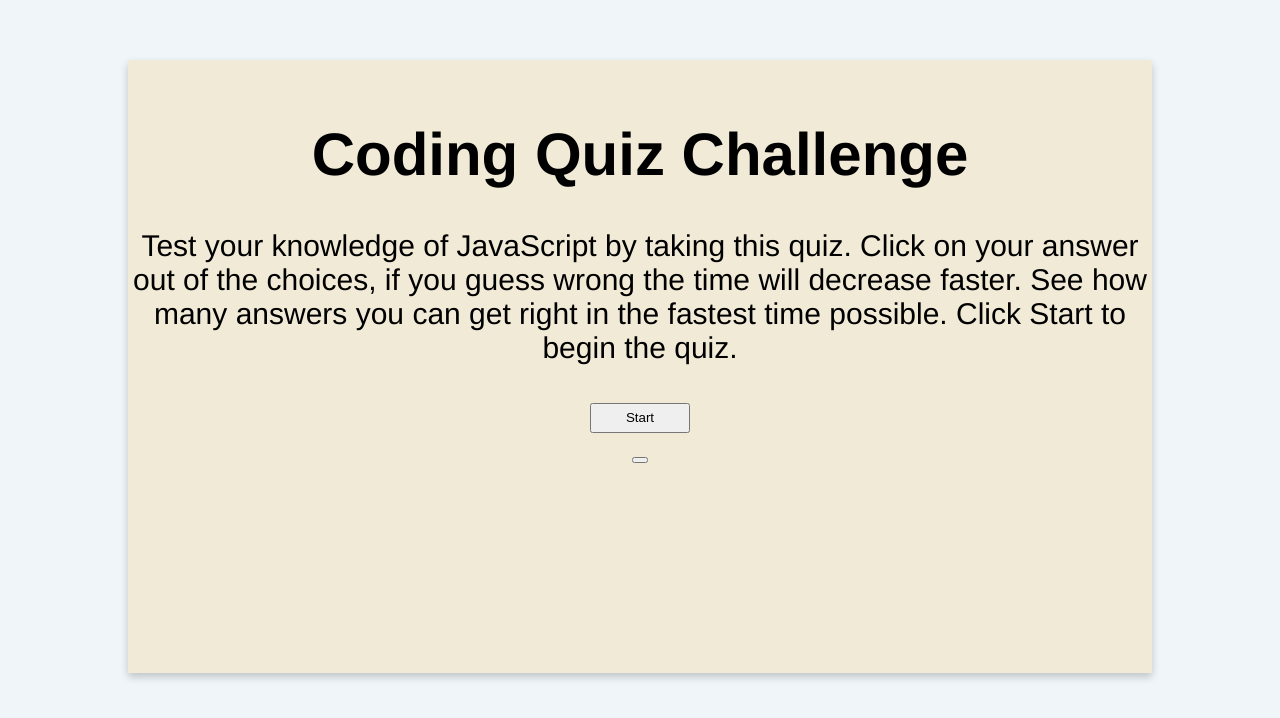
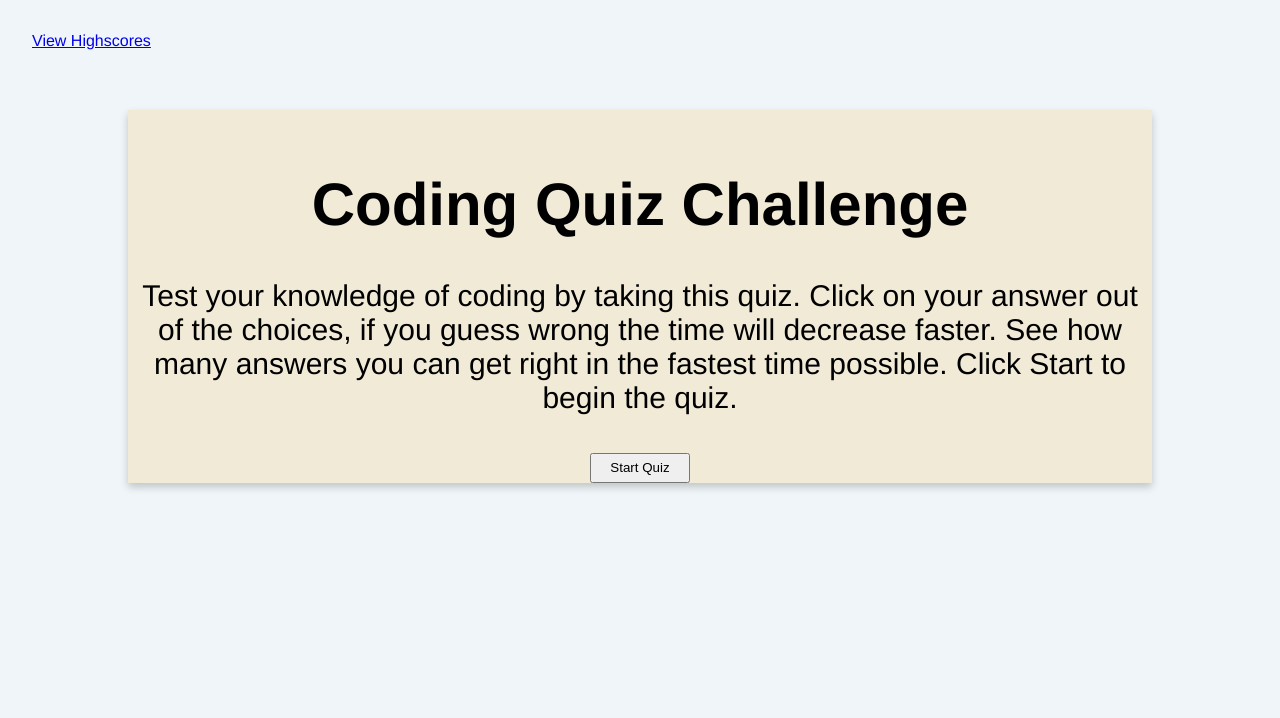
Before and after one commit to Jax-o/web-API-code-quiz, a plain HTML site: page index.html in a window 1280 px wide. Drawn offline with Linux system fonts and the light colour scheme.

Commit message:
added new files

```diff
--- a/index.html
+++ b/index.html
@@ -9,19 +9,22 @@
 </head>
 
 <body>
-	<div class="container">
+	<section>
+		<a href="highscores.html">View Highscores</a>
+		<!-- timer defaulted to 0 in the top right -->
+	</section>
+
+
+	<main id="content" class="container">
 		<h1>Coding Quiz Challenge</h1>
-			<p>Test your knowledge of JavaScript by taking this quiz. Click on your answer out of the choices,
+			<p>Test your knowledge of coding by taking this quiz. Click on your answer out of the choices,
 				if you guess wrong the time will decrease faster. See how many answers you can get right
 				in the fastest time possible. Click Start to begin the quiz.
 			</p>
-			<div class="quiz-instructions">
-				<button class="start-button">Start</button>
-			</div>
-			<div class="quiz-slides">
-				<button class="answer-selected"></button>
-			</div>
-	</div>
+		<button id="start-button">Start Quiz</button>
+		<div id="choices"></div>
+	</main>
+
 	<script src="main.js"></script>
 </body>
 
--- a/main.js
+++ b/main.js
@@ -1,6 +1,48 @@
+var startButton = document.querySelector("#start-button");
+var mainContent = document.querySelector("#content");
+var choices = document.querySelector("choices");
 
-var instructions = document.querySelector(".quiz-instructions");
+var listEl = document.createElement('ol');
 
-var start = instructions.querySelector(".start-button");
+var li1 = document.createElement("li");
+var li2 = document.createElement("li");
+var li3 = document.createElement("li");
+var li4 = document.createElement("li");
 
-start-button.addEventListener("click", startGame);
+li1.textContent = 'scripting'
+li2.textContent = 'script'
+li3.textContent = 'javascript'
+li4.textContent = 'js'
+
+
+var quizQuestions = [
+	{
+		questionTitle: 'Inside which HTML element do you put the JavaScript?',
+		answers: ['scripting', 'script', 'javascript', 'js'],
+	},
+
+
+	{
+		questionTitle: 'How do you call a function named myFunction',
+		answers: ['myFunction()', 'call function myFunction()', 'call myFunction()', 'call Function'],
+	},
+
+	{
+		questionTitle: 'What does HTML stand for',
+		answers: ['Hperlinks and Text Markup Language', 'Hyper Text Markup Language', 'Home Tool Markup Language', 'Hyper Text Model Language'],
+	},
+
+	{
+		questionTitle: 'What does CSS stand for',
+		answers: ['Computer Style Sheets', 'Cascading Style Sheets', 'Creative Style Sheets', 'Colorful Style Sheets'],
+	},
+]
+
+startButton.addEventListener("click", function() {
+mainContent.innerHTML = (quizQuestions[0].questionTitle +
+	listEl.appendChild(li1));
+	listEl.appendChild(li2);
+	listEl.appendChild(li3);
+	listEl.appendChild(li4);
+
+});
--- a/style.css
+++ b/style.css
@@ -16,7 +16,7 @@ body {
 	padding-top: 20px;
  }
 
- .quiz-slides {
+ .quizQuestions {
 	display:block;
 	margin: auto;
 	width: 300px;
@@ -26,7 +26,7 @@ body {
  }
 
 
- .start-button {
+ #start-button {
 	text-align: center;
 	width: 100px;
 	height: 30px
```
Also changed, not shown: highscores.html (added, +16 -0 lines), highscores.js (added, +29 -0 lines).
